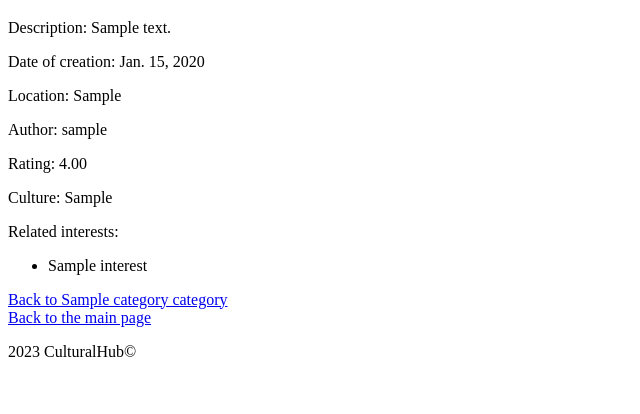
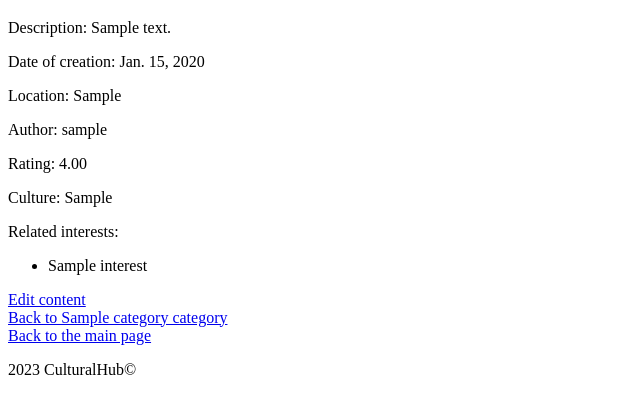
Before and after one commit to nikolaradon/CulturalHub_project, a Django app: page /content/1/ in a window 1280 px wide. Shown: the part 356-770 px from the top of the page, without its empty margins (0-640 px from the left). Run offline with Django 4.2, Linux system fonts and the light colour scheme; tables that the repository leaves empty hold one stand-in row (values such as "Sample post").

Commit message:
added content edition page

```diff
--- a/CulturalHub/CulturalHub/urls.py
+++ b/CulturalHub/CulturalHub/urls.py
@@ -18,7 +18,7 @@ from django.contrib import admin
 from django.urls import path
 from culturalhub_app.views import (LoginView, RegisterView, MainPageView,
                                    UserProfileView, CategoryContentView, UserProfileEditView,
-                                   logout_view, ContentView, ContentCreateView)
+                                   logout_view, ContentView, ContentCreateView, EditContentView)
 
 
 urlpatterns = [
@@ -31,5 +31,6 @@ urlpatterns = [
     path('edit/user/<int:user_id>', UserProfileEditView.as_view(), name='edit-user'),
     path('logout/', logout_view, name='logout'),
     path('content/<int:content_id>/', ContentView.as_view(), name='content-view'),
-    path('content/create/', ContentCreateView.as_view(), name='create-content')
+    path('content/create/', ContentCreateView.as_view(), name='create-content'),
+    path('content/edit/<int:content_id>', EditContentView.as_view(), name='edit-content')
 ]
--- a/CulturalHub/culturalhub_app/templates/content.html
+++ b/CulturalHub/culturalhub_app/templates/content.html
@@ -23,7 +23,7 @@ Related interests: {% for interest in content.interests.all %}
     <li>{{ interest }}</li>
     </ul>
 {% endfor %}
-
+    <a href="{% url 'edit-content' content.id %}">Edit content</a><br>
     <a href="{% url 'category' category.name %}">Back to {{ category.name }} category</a><br>
     <a href="{% url 'main-page' %}">Back to the main page </a>
 
--- a/CulturalHub/culturalhub_app/views.py
+++ b/CulturalHub/culturalhub_app/views.py
@@ -1,13 +1,13 @@
 from django.contrib import messages
 from django.contrib.auth.forms import AuthenticationForm
 from django.contrib.auth.models import User
-from django.http import HttpResponseRedirect, HttpResponseForbidden
+from django.http import HttpResponseForbidden
 from django.shortcuts import render, redirect, get_object_or_404
 from django.views import View
-from django.views.generic import CreateView
+from django.views.generic import CreateView, DeleteView
 from django.urls import reverse_lazy
 from culturalhub_app.models import UserProfile, Category, UserContent
-from culturalhub_app.forms import RegistrationForm, UserProfileForm
+from culturalhub_app.forms import RegistrationForm, UserProfileForm, ContentEditForm
 from django.contrib.auth.mixins import LoginRequiredMixin
 from django.contrib.auth import logout, login
 
@@ -253,3 +253,36 @@ class ContentCreateView(LoginRequiredMixin, CreateView):
         content.save()
         category_name = content.category.name
         return redirect('category', category=category_name)
+
+
+class EditContentView(LoginRequiredMixin, View):
+    def get(self, request, content_id):
+        try:
+            content = UserContent.objects.get(id=content_id)
+            form = ContentEditForm(instance=content)
+        except UserContent.DoesNotExist:
+            messages.error(request, "Content does not exist")
+            return redirect('main-page')
+
+        if request.user == content.author.user:
+            return render(request, 'edit_content.html', {'content': content, 'form': form})
+        else:
+            return HttpResponseForbidden("You do not have permission to edit this content.")
+
+    def post(self, request, content_id):
+        content = UserContent.objects.get(id=content_id)
+
+        if request.user == content.author.user:
+            form = ContentEditForm(request.POST, instance=content)
+            if form.is_valid():
+                form.save()
+                messages.success(request, "Content has been updated successfully.")
+                return redirect('content-view', content_id)
+            else:
+                return render(request, 'edit_content.html', {'content': content, 'form': form})
+        else:
+            return HttpResponseForbidden("You do not have permission to edit this content.")
+
+
+class DeleteContentView(LoginRequiredMixin, View):
+    pass
```
Also changed, not shown: CulturalHub/culturalhub_app/forms.py (+7 -1 lines), CulturalHub/culturalhub_app/templates/edit_content.html (added, +12 -0 lines).
